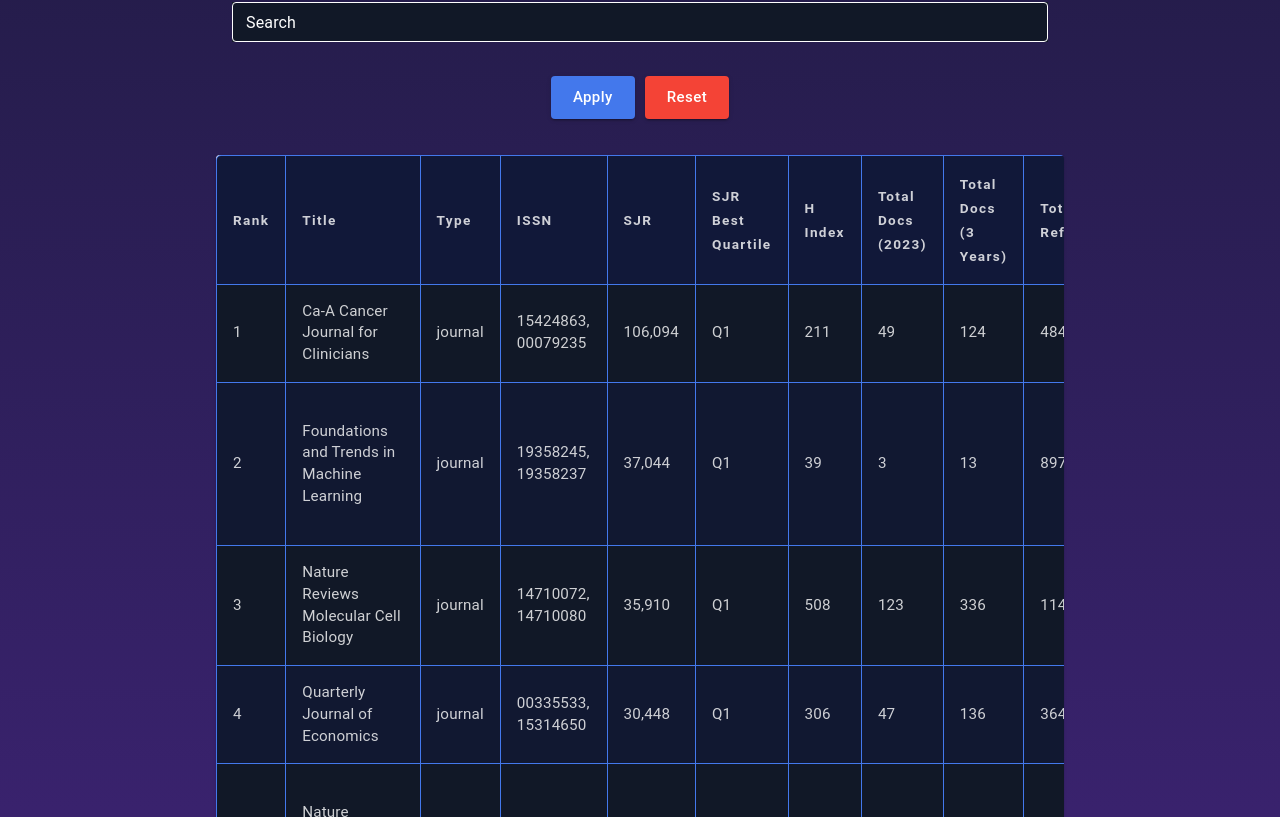
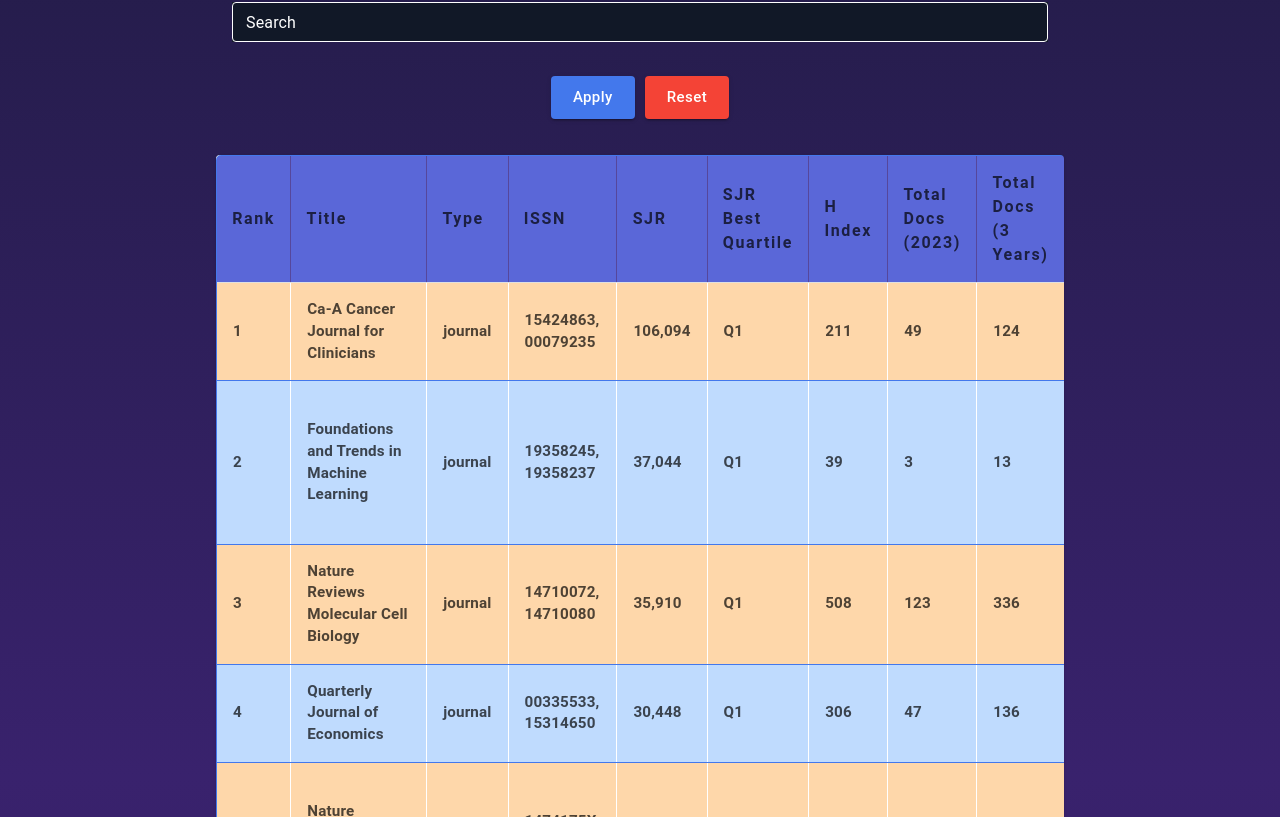
Before and after one commit to pr0ximaCent/Grey-Matter, a React (Vite) app: page /journal-ranking in a window 1280 px wide. Shown: the part 883-1700 px from the top of the page. Built offline with nearby package versions, Linux system fonts and the light colour scheme.

Commit message:
table final update

```diff
--- a/src/JournalTable.css
+++ b/src/JournalTable.css
@@ -3,74 +3,79 @@
   width: 100%;
   margin: 20px auto;
   overflow-x: auto;
-    background-color: #111827;
+  background-color: #111827; /* Dark background */
 }
 
 .table {
-    width: 100%;
+  width: 100%; /* Spread to full width of container */
+  max-width: 100%; /* Ensure it doesn't exceed container width */
   border-collapse: collapse;
   border-radius: 5px;
   overflow: hidden;
-    border: 0.5px solid #4378ec;
-    background-color: #4378ec;
+  border: 1px solid #4378ec; /* Border color for the entire table */
+  background-color: #4378ec; /* Default table background */
 }
 
 th, td {
   padding: 12px 15px;
   text-align: left;
-    color: #ffffff;
-    border: 0.5px solid #4378ec;
+  color: #ffffff; /* Text color changed to white */
   opacity: 0.8;
+  border-right: 1px solid #ffffff; /* Column divider line */
+  font-weight: bold; /* Make text bold */
 }
 
 .thead {
-    background-color: #111839;
+  background-color: #5a67d8; /* Header background color */
+  color: #ffffff; /* Header text color */
+  border-bottom: 1.2px solid #713333; /* Border color for header */
 }
 
+
 .thead th {
-    font-size: 0.85em;
+  font-size: 1.0rem;
   font-family: "Roboto", sans-serif;
   font-style: normal;
-    font-weight: 600;
+  font-weight: 700;
   letter-spacing: 0.1em;
   text-transform: capitalize;
-    color: #ffffff;
-    border-bottom: 1px solid #4378ec;
+  padding: 15.27px; /* Increased padding for better readability */
+  border-right: 1px solid #56479b;
+}
+
+.thead th:first-child {
+  border-left: none; /* Remove left border for the first header cell */
+}
+
+.thead th:last-child {
+  border-right: none; /* Remove right border for the last header cell */
 }
 
 .tbody .even-row {
-    background-color: #111827;
+  background-color: #fed7aa; /* Light peach for even rows */
 }
 
 .tbody .odd-row {
-    background-color: #111831;
+  background-color: #bfdbfe; /* Light blue for odd rows */
 }
 
 .tbody tr td {
-    border-bottom: 1px solid #4378ec;
-    color: #ffffff;
+  border-bottom: 1px solid #4378ec; /* Row bottom border */
 }
 
 .tbody tr:hover {
-    background-color: #111829;
+  background-color: #e9d5ff; /* Light purple on hover */
 }
 
 .tbody tr:last-child td {
-    border-bottom: none;
+  border-bottom: none; /* Remove bottom border for last row */
 }
 
 .tbody td {
   font-size: 0.95em;
+  font-weight: bold; /* Make text bold */
 }
 
 .tbody tr {
   transition: background-color 0.3s ease;
 }
-
-  /* Add some style for better readability on small screens */
-  @media (max-width: 600px) {
-    th, td {
-      padding: 10px 8px;
-      font-size: 0.9em;
-    }
-  }
```
Lines whose indentation alone changed are shown as unchanged.
